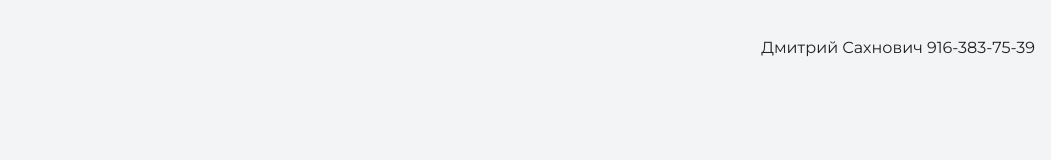
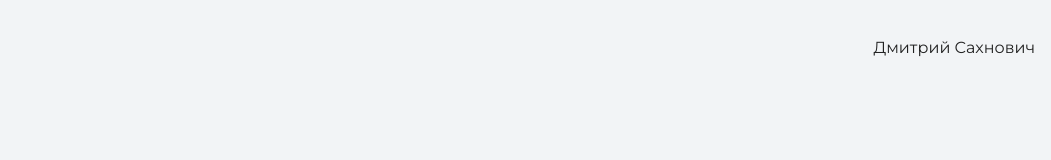
Before and after one commit to sakhnovichdmitry/MySite, a plain HTML site: page index.html in a window 1280 px wide. Shown: the top 160 px of the page, without its empty margins (229-1280 px from the left). Drawn offline with nearby package versions, Linux system fonts and the light colour scheme.

Commit message:
Add files via upload
Поправил информацию на главной странице

```diff
--- a/index.html
+++ b/index.html
@@ -11,13 +11,13 @@
     <header class="page-header">
       <div class="container">
       Дмитрий Сахнович
-      916-383-75-39
+
       </div>
     </header>
 
     <section class="hero-image">
       <div class="container">
-      <h1 class="heading">Дмитрий Сахнович</h1>
+      <h1 class="heading">Дмитрий Сахнович </h1>
       <p>Junior верстальщик</p>
       </div>
     </section>
```
